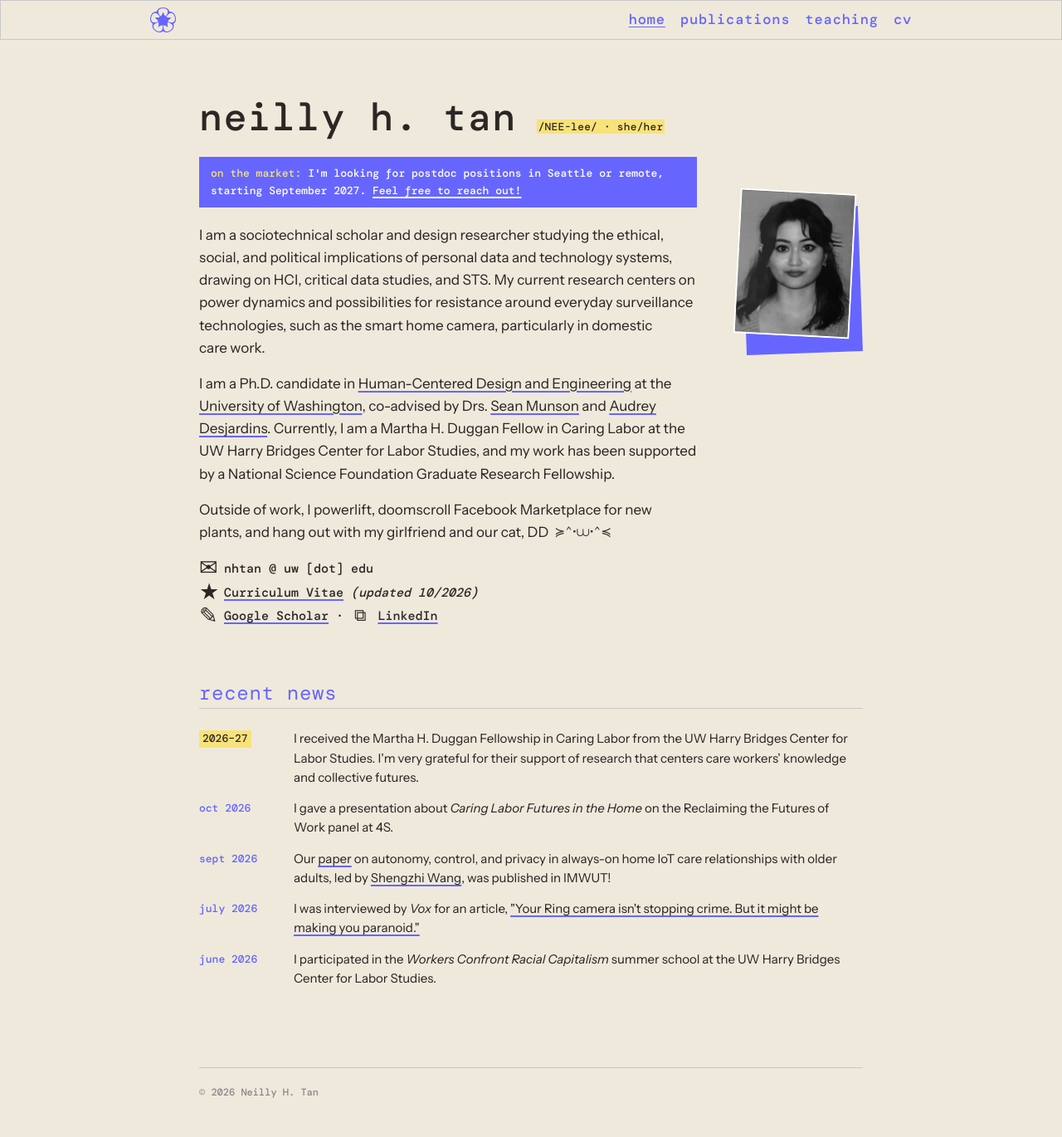
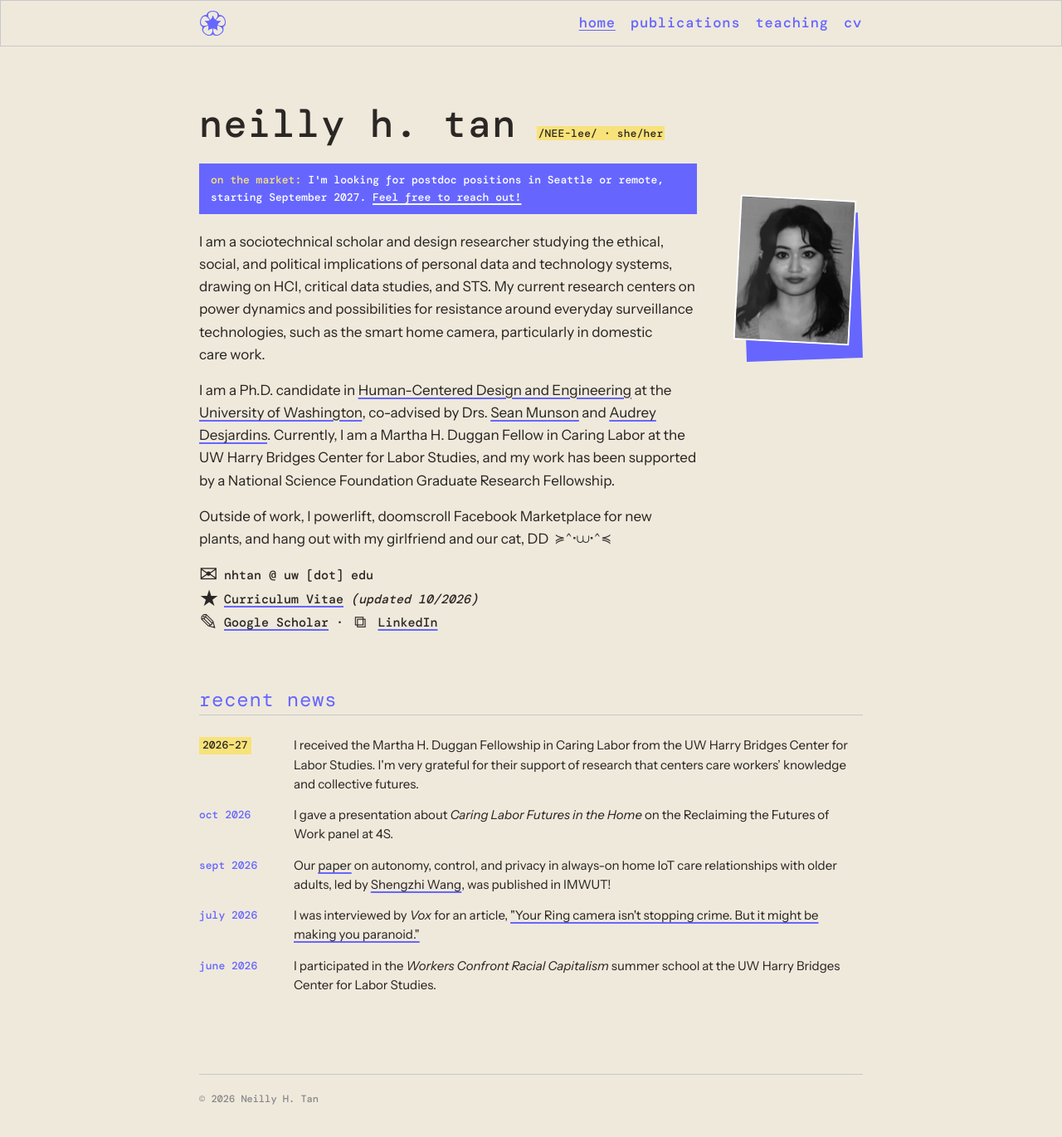
Before and after one commit to neillytan/neillytan.github.io, a Jekyll site: the page built from index.html, in a window 1280 px wide and 1382 px high. Shown: the top 1370 px of the window at 83% size. Built offline with Jekyll 4.4.1, drawn with Linux system fonts in a browser that asks for light colours; some web fonts are replaced.

Commit message:
Header: realign to content, 56px tall
Co-Authored-By: Claude Opus 5.5 <noreply@anthropic.com>

```diff
--- a/assets/css/style.css
+++ b/assets/css/style.css
@@ -49,8 +49,8 @@ p { margin: 0 0 1rem; }
   display: flex;
   align-items: center;
   justify-content: space-between;
-  height: 48px;
-  padding: 0 max(var(--gutter), calc((100% - 920px) / 2));
+  height: 56px;
+  padding: 0 max(var(--gutter), calc((100% - 800px) / 2));
   background: var(--bg);
   border: 1px solid var(--line);
 }
```
